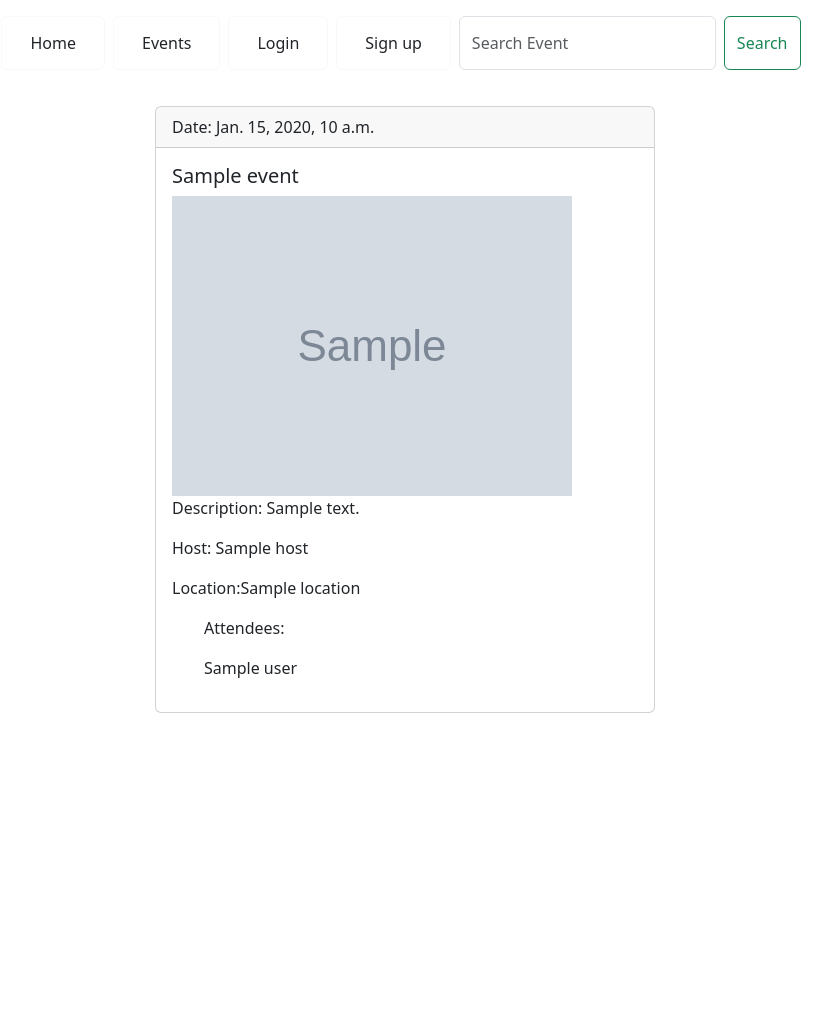
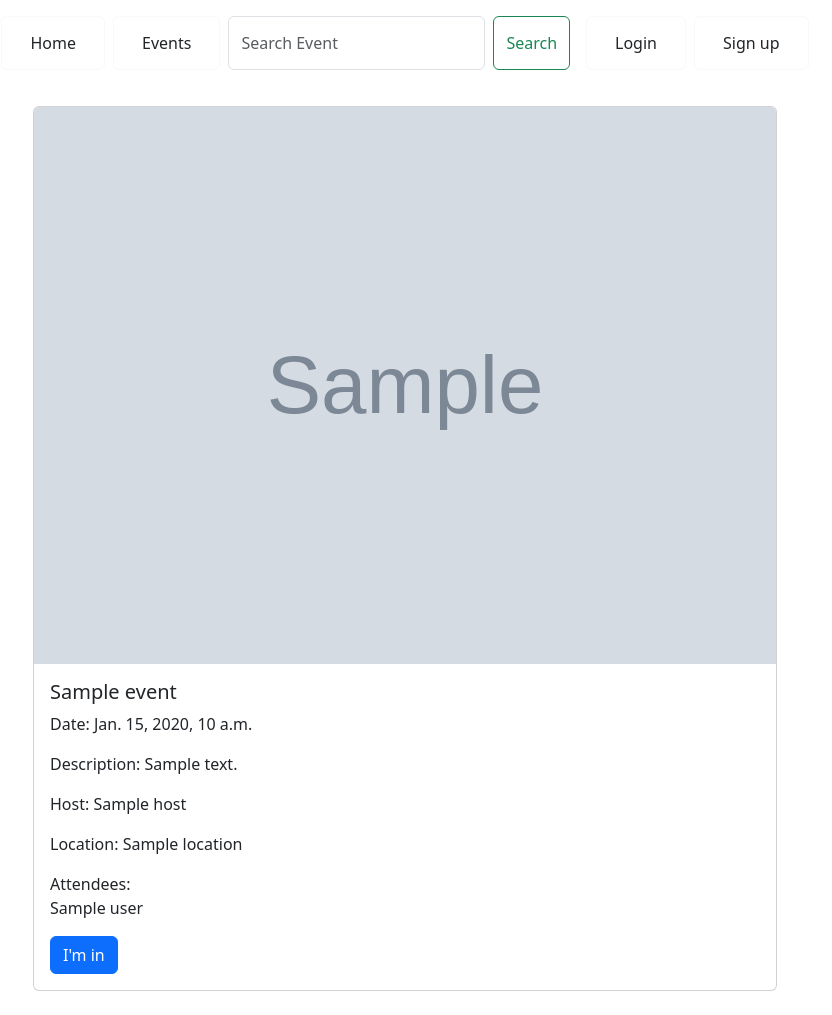
Before and after one commit to telkelly/HackatonPy, a Django app: template event_platform/events/templates/events/event_detail.html in a window 1280 px wide. Shown: the whole page, without its empty margins (235-1067 px from the left). Before the commit the page ends 713 px from the top, so only its background shows below. Run offline with Django 3.2, Linux system fonts and the light colour scheme; the template is opened without the code that fills it: most values are stand-ins (such as "Sample title", 1, 10 or a date in 2020); grey boxes marked "Sample" are stand-in pictures; some libraries are stand-ins or nearby versions.

Commit message:
added some changes in htmls

```diff
--- a/event_platform/accounts/templates/accounts/login.html
+++ b/event_platform/accounts/templates/accounts/login.html
@@ -17,6 +17,7 @@
                             <input type="password" class="form-control" name="password" placeholder="Password">
                         </div>
                         <button type="submit" class="btn btn-primary mt-4">Submit</button>
+                        <a href="{% url 'signup' %}" class="btn btn-primary">If you don't have an account sign up here</a>
                     </form>
                 </div>
             </div>
--- a/event_platform/accounts/templates/accounts/signup.html
+++ b/event_platform/accounts/templates/accounts/signup.html
@@ -26,6 +26,7 @@
                                     </div>
                                 {% endfor %}
                                 <button type="submit" class="btn btn-primary mt-4">Submit</button>
+                                <a href="{% url 'login' %}" class="btn btn-primary">I already have an account</a>
                             </form>
                         </div>
                 </div>
--- a/event_platform/accounts/views.py
+++ b/event_platform/accounts/views.py
@@ -47,6 +47,7 @@ def signup_user(request):
 
 def profile(request, user_id):
     user = get_object_or_404(User, pk = user_id)
+
     return render(request, 'accounts/profile.html', {'user': user})
 
 
--- a/event_platform/events/templates/base/navbar.html
+++ b/event_platform/events/templates/base/navbar.html
@@ -2,6 +2,11 @@
       <ul class="d-flex justify-content-center nav nav-pills gap-2">
         <li class="nav-item "><button type="button" class="btn btn-outline-light"><a class="nav-link text-dark" href="{% url 'home' %}">Home</a></button></li>
         <li class="nav-item"><button type="button" class="btn btn-outline-light"><a class="nav-link text-dark" href="{% url 'list-events' %}">Events</a></button></li>
+        <form method="POST" action="{% url 'search-event' %}" class="form-inline my-2 my-lg-0 ml-auto d-flex">
+          {% csrf_token %}
+          <input class="form-control mr-sm-2" type="search" placeholder="Search Event" name="searched" aria-label="Search">
+          <button class="btn btn-outline-success my-2 my-sm-0 m-2" type="submit">Search</button>
+        </form>
         {% if user.is_authenticated %}
         <li class="nav-item"><button type="button" class="btn btn-outline-light"><a class="nav-link text-dark"href="{% url 'add-event' %}">Add Event</a></button></li>
         <li class="nav-item"><button type="button" class="btn btn-outline-light"><a class="nav-link text-dark" href="{% url 'add-location' %}">Add Location</a></button></li>
@@ -11,10 +16,6 @@
         <li class="nav-item"><button type="button" class="btn btn-outline-light"><a class="nav-link text-dark" href="{% url 'login' %}">Login</a></button></li>
         <li class="nav-item"><button type="button" class="btn btn-outline-light"><a class="nav-link text-dark" href="{% url 'signup' %}">Sign up</a></button></li>
         {% endif %}
-        <form method="POST" action="{% url 'search-event' %}" class="form-inline my-2 my-lg-0 ml-auto d-flex">
-          {% csrf_token %}
-          <input class="form-control mr-sm-2" type="search" placeholder="Search Event" name="searched" aria-label="Search">
-          <button class="btn btn-outline-success my-2 my-sm-0 m-2" type="submit">Search</button>
-        </form>
+
       </ul>
 </header>
--- a/event_platform/events/templates/events/event_detail.html
+++ b/event_platform/events/templates/events/event_detail.html
@@ -1,26 +1,29 @@
 {% extends 'base/base.html' %}
-<div class="cards">
+
 {% block content %}
-    <div class="card" style="width: 500px; margin: 20px auto;">
-        <div class="card-header">
-            Date: {{ event.date }}
-        </div>
+            <div class="col-lg-8 col-md-8 mx-auto">
+                <div class="card mb-4">
+                    <img src="{{ event.event_image.url }}" class="card-img-top" alt="{{ event.name }}">
                     <div class="card-body">
                         <h5 class="card-title">{{ event.name }}</h5>
-            {% if event.event_image %}
-            <img style="width: 400px" src="{{event.event_image.url}}">
-            {% endif %}
+                        <p class="card-text">Date: {{ event.date }}</p>
                         <p class="card-text">Description: {{ event.description }}</p>
                         <p class="card-text">Host: {{ event.host }}</p>
-            <p class="card-text">Location:{{ event.location }}</p>
-            <ul>
-                <p>Attendees: </p>
-                <p>{% for user in event.attendees.all %}
-                    {{ user }}
+                        <p class="card-text">Location: {{ event.location }}</p>
+                        <ul class="list-unstyled">
+                            <li>Attendees:</li>
+                            {% for user in event.attendees.all %}
+                                <li>{{ user }}</li>
                             {% endfor %}
-                </p>
                         </ul>
+                        <a href="{% url 'add-attends' event.id %}" class="btn btn-primary">I'm in</a>
+                        {% if user.is_authenticated %}
+                            {% if user == event.host %}
+                                <a href="{% url 'update-event' event.id %}" class="btn btn-info">Update Event</a>
+                                <a href="{% url 'delete-event' event.id %}" class="btn btn-danger">Delete Event</a>
+                            {% endif %}
+                        {% endif %}
+                    </div>
                 </div>
             </div>
 {% endblock %}
-</div>
--- a/event_platform/events/templates/events/events.html
+++ b/event_platform/events/templates/events/events.html
@@ -19,8 +19,11 @@
                                 <li>{{ user }}</li>
                             {% endfor %}
                         </ul>
+                        {% if not user.is_authenticated %}
+                        <a href="{% url 'login' %}" class="btn btn-primary">Login to be attended to the event</a>
+                        {% endif %}
+                        {% if user.is_authenticated %}
                         <a href="{% url 'add-attends' event.id %}" class="btn btn-primary">I'm in</a>
-                        {% if user.is_authenticated %}
                             {% if user == event.host %}
                                 <a href="{% url 'update-event' event.id %}" class="btn btn-info">Update Event</a>
                                 <a href="{% url 'delete-event' event.id %}" class="btn btn-danger">Delete Event</a>
```
Also changed, not shown: event_platform/events/templates/events/add_event.html (+9 -4 lines), event_platform/events/templates/events/add_location.html (+9 -4 lines). Lines whose indentation alone changed are shown as unchanged.
